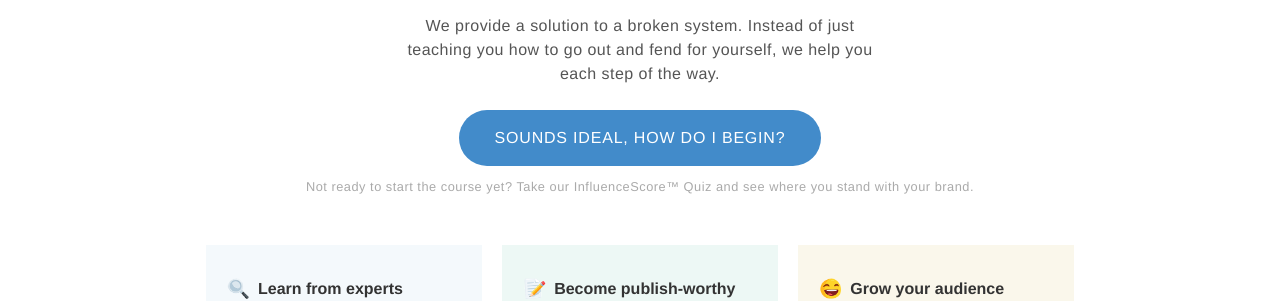
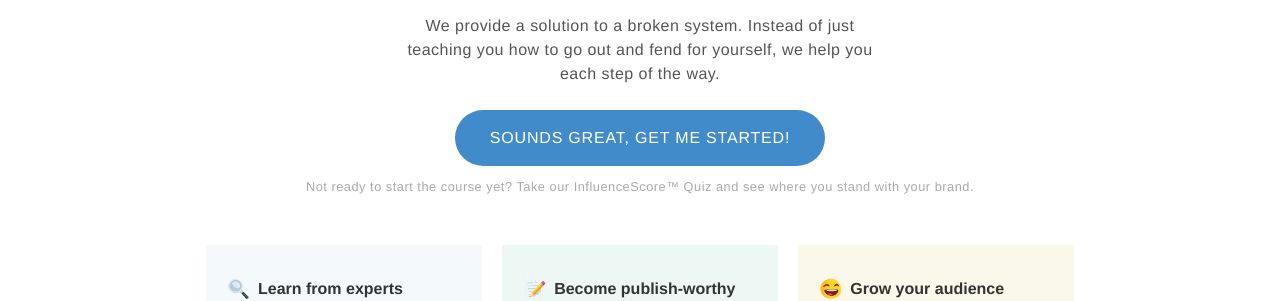
Before and after one commit to fairheadcreative/influencetree, a Jekyll site: the page built from course.html, in a window 1280 px wide and 900 px high. Shown: the part 244-545 px from the top of the window. Built offline with Jekyll 4.4.1, drawn with Linux system fonts in a browser that asks for light colours; Markdown is read by kramdown in place of the engine named in the settings; a script that is not in the unit is left out.

Commit message:
Update course.html

```diff
--- a/course.html
+++ b/course.html
@@ -12,7 +12,7 @@ exit: video-313
     <div class="hero__content_alt">
       <h1 class="hero__title">InfluenceTree Grows Your <span>Personal</span> or <span>Company Brand</span></h1>
       <p class="hero__lead">We provide a solution to a broken system. Instead of just teaching you how to go out and fend for yourself, we help you each step of the way.</p>
-      <a class="hero__cta button course-open" href="javascript:void(0);">Sounds ideal, how do I begin?</a>
+      <a class="hero__cta button course-open" href="javascript:void(0);">Sounds great, get me started!</a>
       <a class="hero__cta alt" href="you.html">Not ready to start the course yet? Take our InfluenceScore™ Quiz and see where you stand with your brand. </a>
       <ul class="checklist">
         <li>
```
